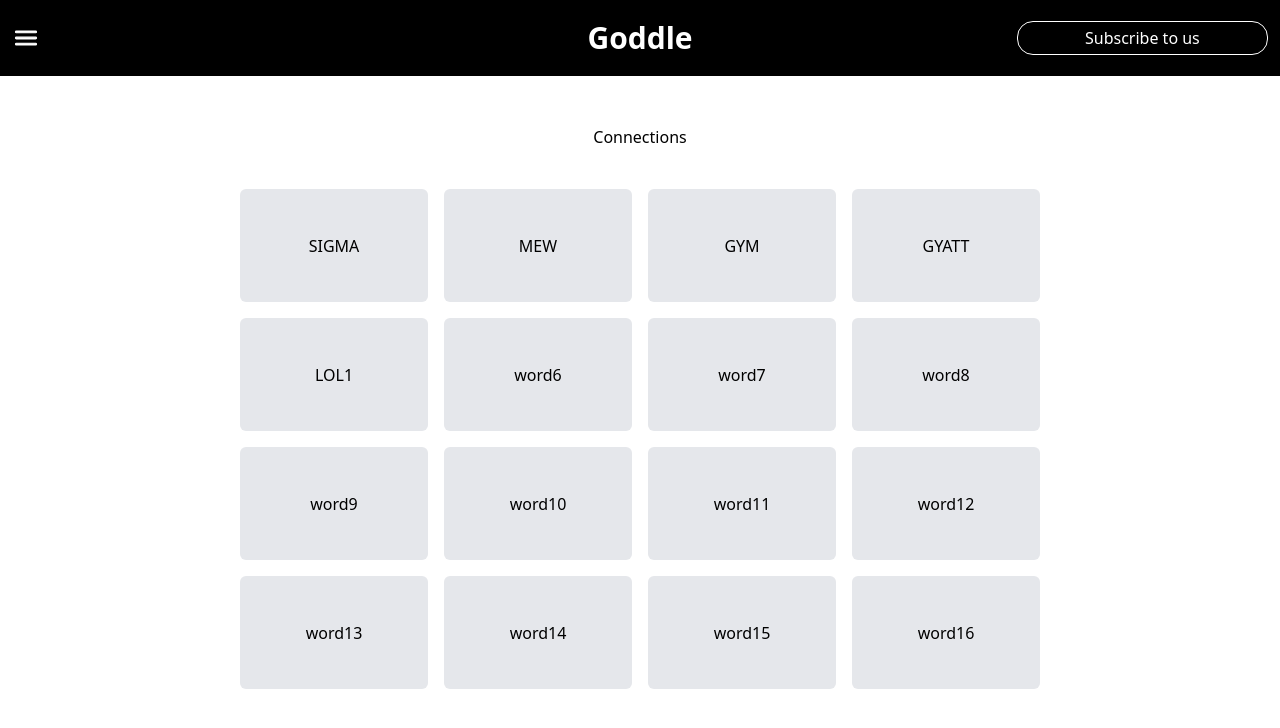
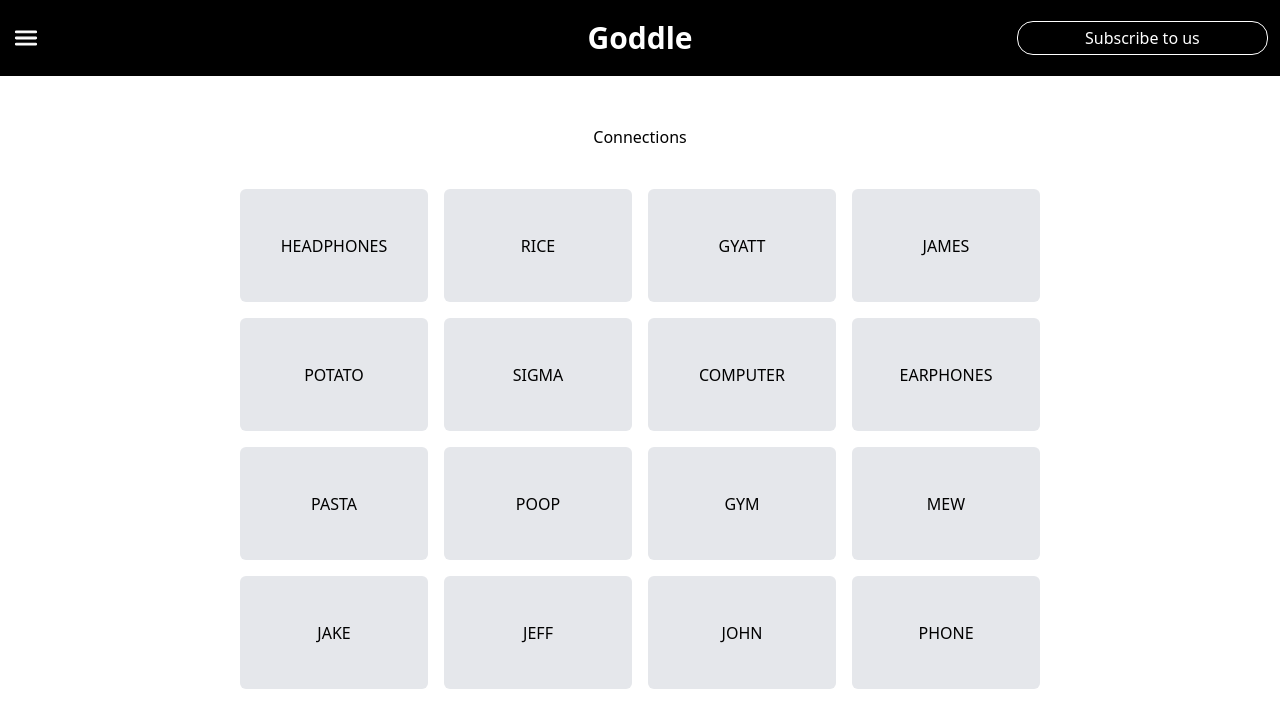
Before and after one commit to devsoc-unsw/trainee-mercury-24t1, a React (Vite) app in the folder frontend/: page /connections in a window 1280 px wide. Shown: the top 728 px of the page. Built offline with nearby package versions, Linux system fonts and the light colour scheme.

Commit message:
Connections page mostly done. Changed login route to ./

```diff
--- a/frontend/src/App.tsx
+++ b/frontend/src/App.tsx
@@ -22,9 +22,10 @@ function App() {
         <AnimatePresence>{isSidebarOpen && <Sidebar />}</AnimatePresence>
         <BrowserRouter>
           <Routes>
-            <Route path="/" element={<Home />} />
+            <Route path="/" element={<Login />} />
             <Route path="/login" element={<Login />} />
             <Route path="/register" element={<Register />} />
+            <Route path="/home" element={<Home />} />
             <Route path="/goddle" element={<Goddle />} />
             <Route path="/broken-telephone" element={<BrokenTelephone />} />
             <Route path="/algodle" element={<Algodle />} />
--- a/frontend/src/components/Sidebar.tsx
+++ b/frontend/src/components/Sidebar.tsx
@@ -1,7 +1,7 @@
 import { motion } from "framer-motion";
 
 export default function Sidebar() {
-  const games = ["Algodle", "Connections", "Game 3"];
+  const games = ["Algodle", "Connections", "Broken Tele"];
 
   return (
     <motion.div
--- a/frontend/src/pages/Connections.tsx
+++ b/frontend/src/pages/Connections.tsx
@@ -1,36 +1,95 @@
-import React, { useState } from 'react';
+import React, { useState, useEffect } from 'react';
 
-export default function Connections() {
-    const categories = [
+type Category = {
+    category: string;
+    words: string[];
+};
+
+type ColorState = {
+    [key: string]: string;
+};
+
+// shuffle the arry
+const shuffleArray = (array: string[]): string[] => {
+    const shuffledArray = [...array];
+    for (let i = shuffledArray.length - 1; i > 0; i--) {
+        const j = Math.floor(Math.random() * (i + 1));
+        [shuffledArray[i], shuffledArray[j]] = [shuffledArray[j], shuffledArray[i]];
+    }
+    return shuffledArray;
+};
+
+const Connections: React.FC = () => {
+    const categories: Category[] = [
         { category: 'Category 1', words: ['SIGMA', 'MEW', 'GYM', 'GYATT'] },
-        { category: 'Category 2', words: ['LOL1', 'word6', 'word7', 'word8'] },
-        { category: 'Category 3', words: ['word9', 'word10', 'word11', 'word12'] },
-        { category: 'Category 4', words: ['word13', 'word14', 'word15', 'word16'] }
+        { category: 'Category 2', words: ['COMPUTER', 'HEADPHONES', 'PHONE', 'EARPHONES'] },
+        { category: 'Category 3', words: ['JAMES', 'JOHN', 'JAKE', 'JEFF'] },
+        { category: 'Category 4', words: ['RICE', 'PASTA', 'POOP', 'POTATO'] }
     ];
 
-    const [selectedWords, setSelectedWords] = useState([]);
-    const [colors, setColors] = useState({});
+    const allWords = categories.flatMap(category => category.words);
 
-    const handleClick = (word, category) => {
+    const initialColors: ColorState = allWords.reduce((acc, word) => {
+        acc[word] = 'bg-gray-200';
+        return acc;
+    }, {} as ColorState);
 
+    // hooks
+    const [colors, setColors] = useState<ColorState>(initialColors);
+    const [shuffledWords, setShuffledWords] = useState<string[]>([]);
+    const [selectedWords, setSelectedWords] = useState<{ word: string, category: string }[]>([]);
+
+    useEffect(() => {
+        setShuffledWords(shuffleArray(allWords));
+    }, []);
+
+    const handleClick = (word: string, category: string) => {
+
+        if (selectedWords.some(selected => selected.word === word)) return;
+
+        const newSelectedWords = [...selectedWords, { word, category }];
+        setSelectedWords(newSelectedWords);
+
+        if (newSelectedWords.length === 4) {
+            const allSameCategory = newSelectedWords.every(item => item.category === newSelectedWords[0].category);
+            const newColors = { ...colors };
+
+            newSelectedWords.forEach(({ word }) => {
+                newColors[word] = allSameCategory ? 'bg-green-500' : 'bg-red-500';
+            });
+
+            setColors(newColors);
+            setSelectedWords([]);
+        } else {
+            setColors(prevColors => ({
+                ...prevColors,
+                [word]: 'bg-gray-500'
+            }));
+        }
     };
+
+    const allGreen = Object.values(colors).every(color => color === 'bg-green-500');
 
     return (
         <div className="grid grid-cols-1 justify-items-center">
             <h1 className="pt-10 text-black mt-2 mb-5">Connections</h1>
             <div className="grid grid-cols-4 gap-4 justify-items-center h-[500px] w-[800px]">
-                {categories.map((category, catIndex) => (
-                    category.words.map((word, wordIndex) => (
-                        <div
-                            key={`${catIndex}-${wordIndex}`}
-                            className={`${colors[word] || 'bg-gray-200'} h-full w-full mt-5 mb-5 text-center flex items-center justify-center rounded-md cursor-pointer`}
-                            onClick={() => handleClick(word, category.category)}
-                        >
-                            {word}
-                        </div>
-                    ))
+                {shuffledWords.map((word) => (
+                    <div
+                        key={word}
+                        className={`${colors[word]} h-full w-full mt-5 mb-5 text-center flex items-center justify-center rounded-md cursor-pointer`}
+                        onClick={() => {
+                            const category = categories.find(category => category.words.includes(word))?.category || '';
+                            handleClick(word, category);
+                        }}
+                    >
+                        {word}
+                    </div>
                 ))}
             </div>
+            {allGreen && <p className='mt-10'>Congratulations! You completed it!</p>}
         </div>
     );
-}
+};
+
+export default Connections;
--- a/frontend/src/pages/Login.tsx
+++ b/frontend/src/pages/Login.tsx
@@ -19,7 +19,7 @@ export default function Login() {
         const parsedUser = JSON.parse(user);
         if (parsedUser.email === email && parsedUser.password === password) {
           alert("Login successful!");
-          navigate('/goddle');
+          navigate('/home');
         } else {
           alert("Invalid email or password");
         }
```
